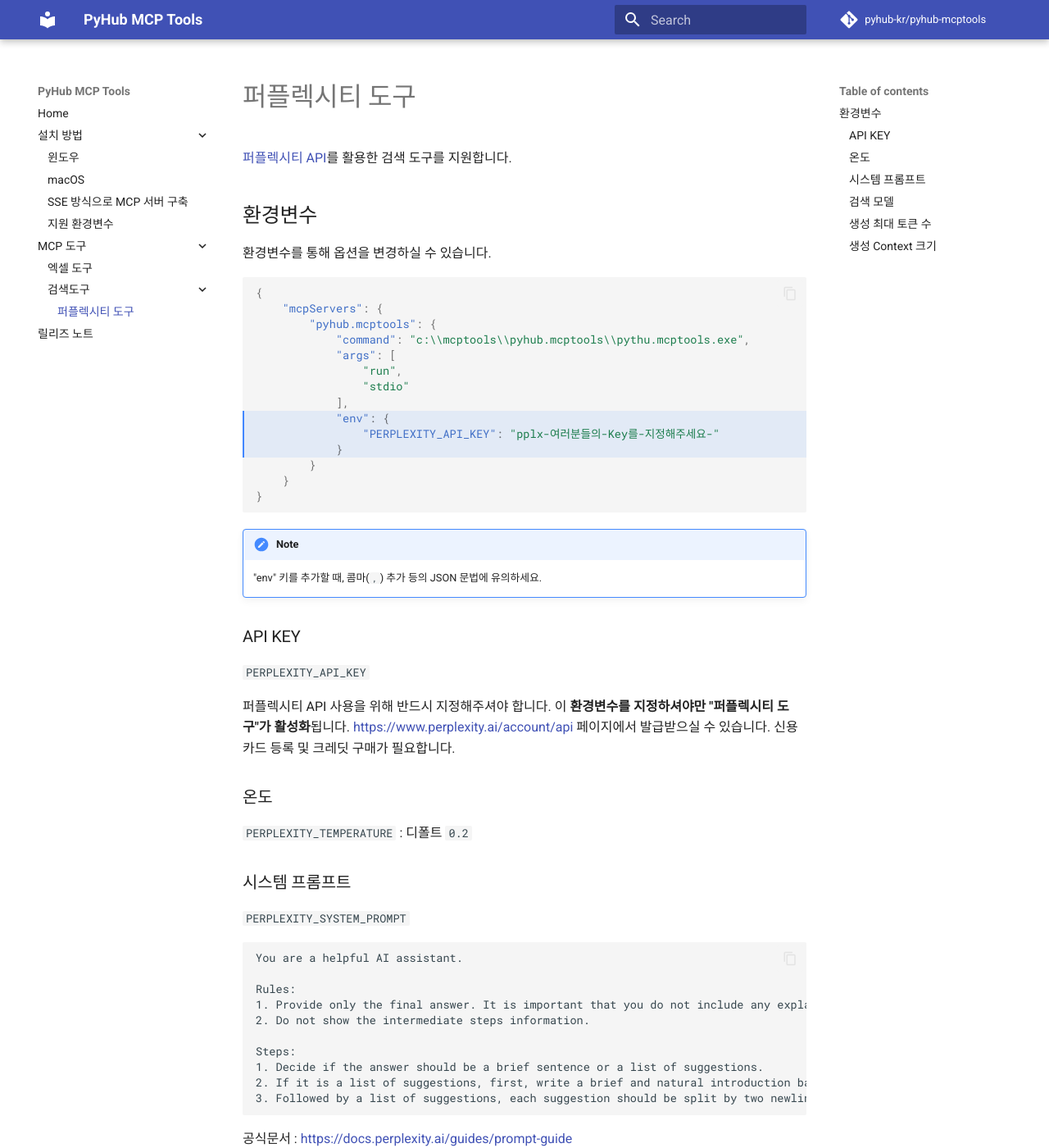
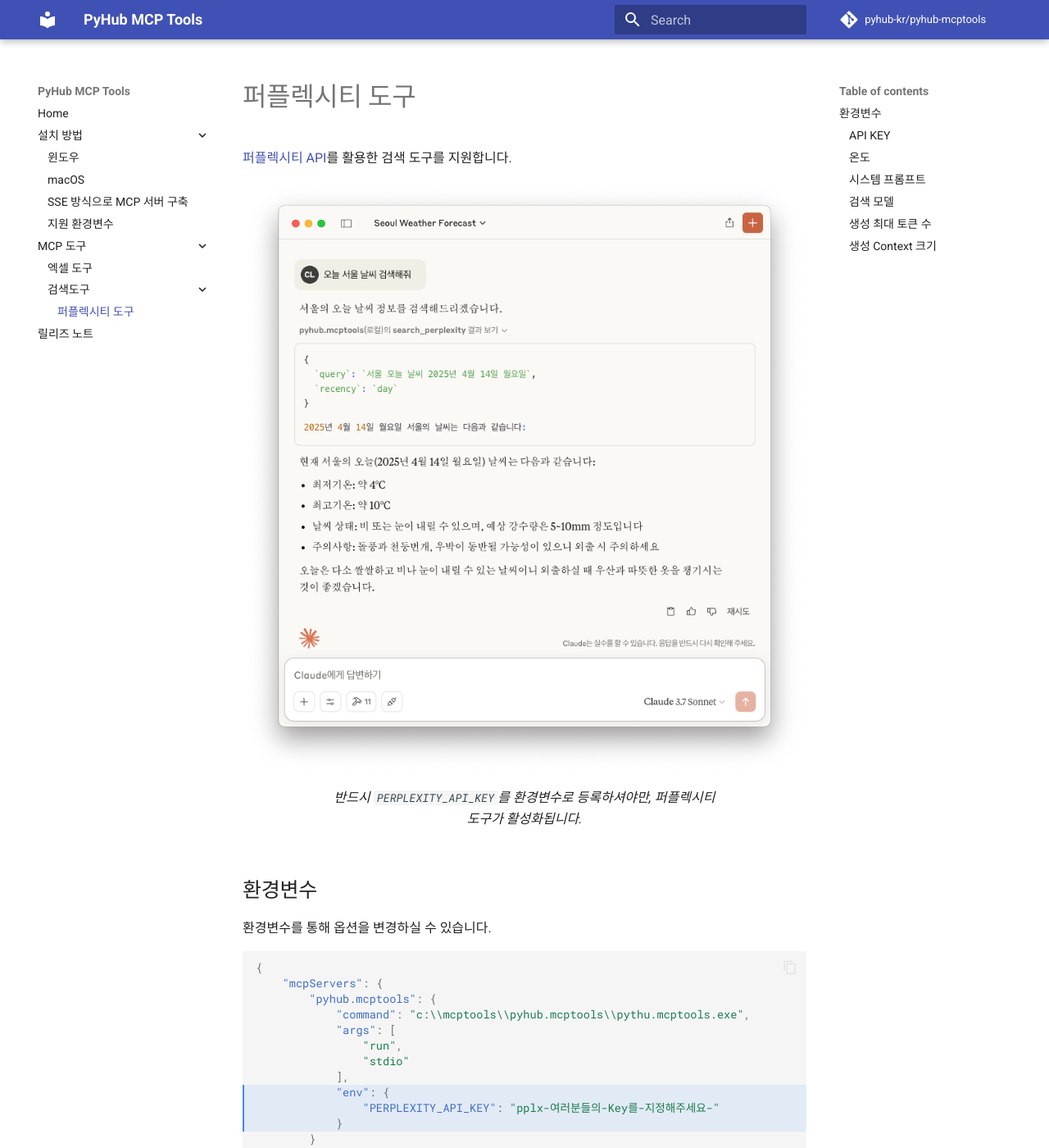
Before and after one commit to pyhub-kr/pyhub-mcptools, an MkDocs documentation site: the page built from docs/mcptools/search/perplexity.md, in a window 1280 px wide and 1400 px high. Shown: the whole window at 82% size. Built offline with MkDocs 1.6.1 and Material for MkDocs 9.7.7, drawn with Linux system fonts in a browser that asks for light colours; comment, search, counter and statistics services are not loaded.

Commit message:
md in html 마크다운 확장 활성화

```diff
--- a/docs/mcptools/search/perplexity.md
+++ b/docs/mcptools/search/perplexity.md
@@ -1,6 +1,11 @@
 # 퍼플렉시티 도구
 
 [퍼플렉시티 API](https://docs.perplexity.ai/home)를 활용한 검색 도구를 지원합니다.
+
+<figure markdown="span">
+    ![](./assets/perplexity.png#noborder)
+    <figcaption>반드시 `PERPLEXITY_API_KEY`를 환경변수로 등록하셔야만, 퍼플렉시티 도구가 활성화됩니다.</figcaption>
+</figure>
 
 ## 환경변수
 
--- a/docs/stylesheets/extra.css
+++ b/docs/stylesheets/extra.css
@@ -24,3 +24,7 @@
 [data-md-color-scheme="slate"] article img:not(.twemoji) {
     border: 0.5px solid #4a4a4a;
 }
+
+article img[src$="#noborder"] {
+  border: 0 !important;
+}
--- a/mkdocs.yml
+++ b/mkdocs.yml
@@ -26,6 +26,8 @@
 
 markdown_extensions:
   - admonition
+  - md_in_html
+  - pymdownx.blocks.caption
   - pymdownx.highlight:
       anchor_linenums: true
       line_spans: __span
```
Also changed, not shown: docs/mcptools/search/assets/perplexity.png (added).
